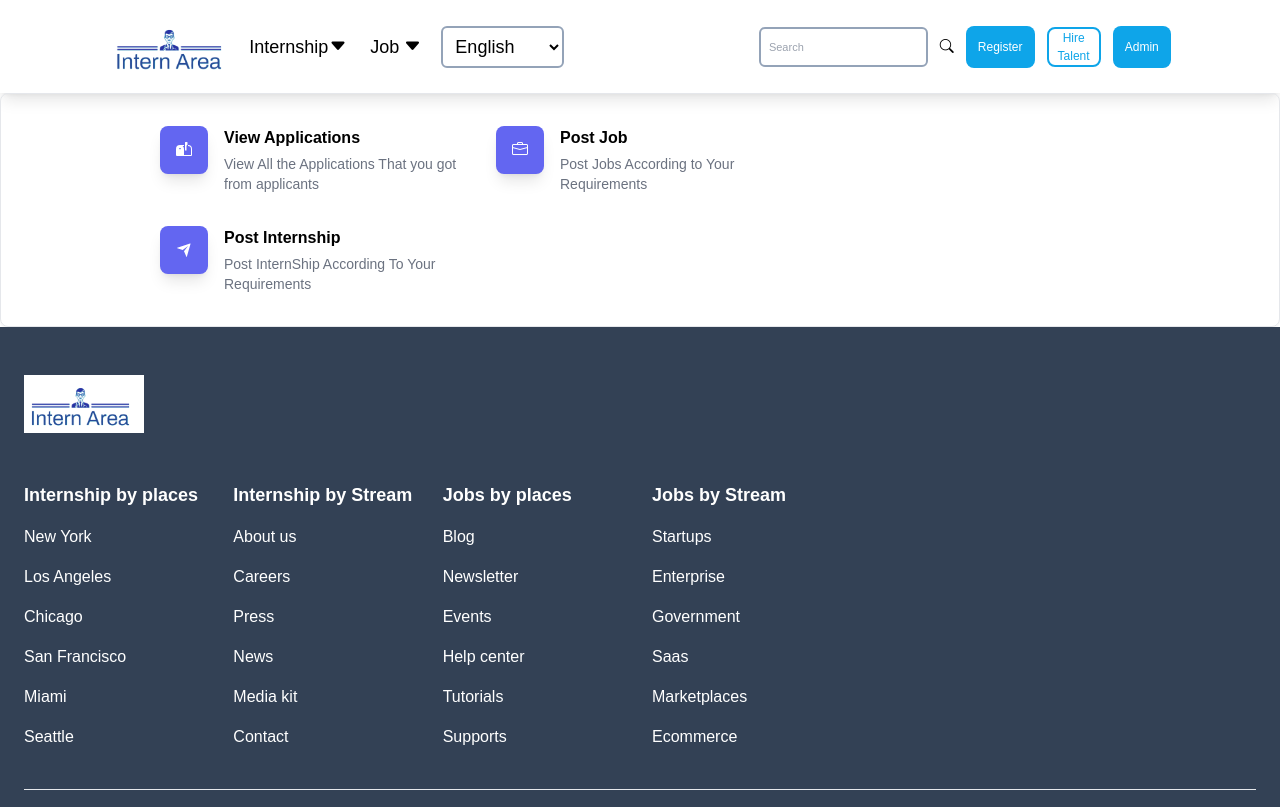
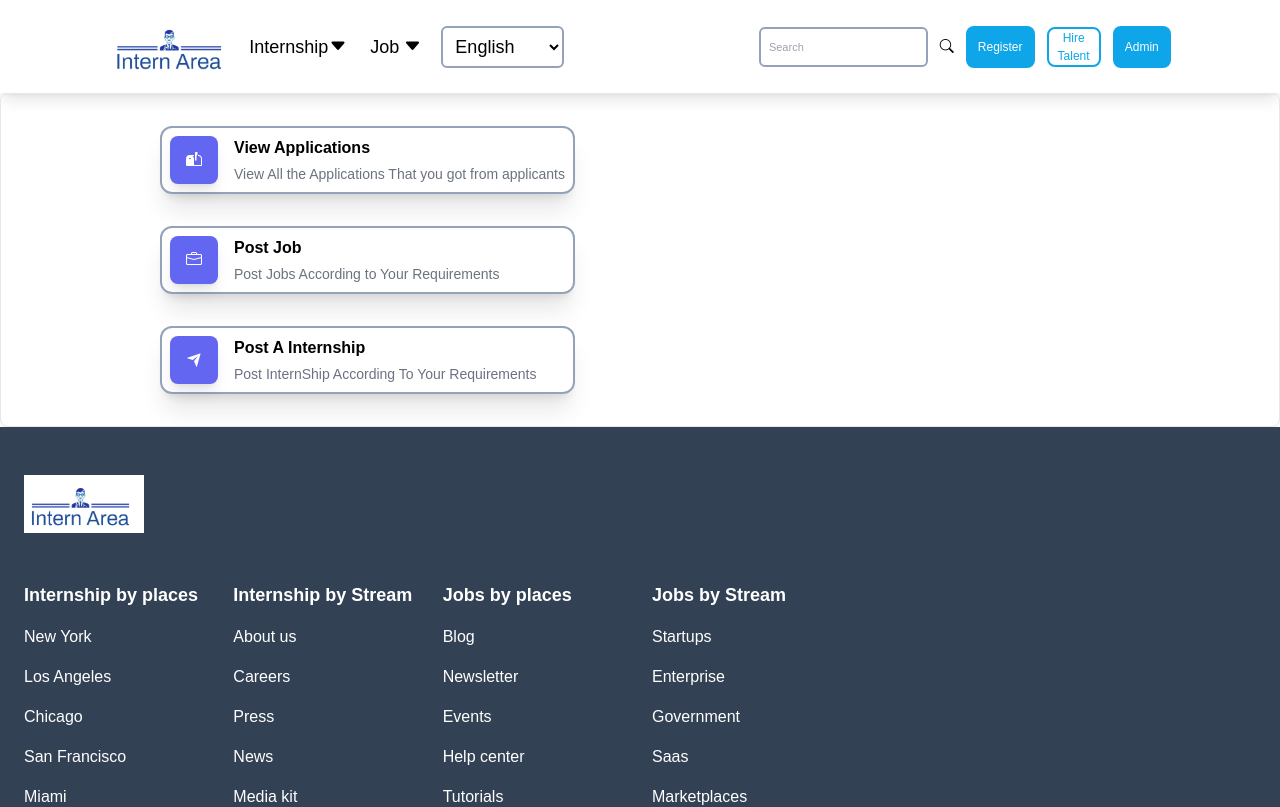
Before and after one commit to Hansadhwaja/internarea, a React (Create React App) app in the folder frontend/: page /adminepanel in a window 1280 px wide. Shown: the top 807 px of the page. Built offline with nearby package versions, Linux system fonts and the light colour scheme; no server answers; some icons are missing.

Commit message:
added back button for user

```diff
--- a/frontend/src/Admin/Adminpanel.jsx
+++ b/frontend/src/Admin/Adminpanel.jsx
@@ -8,8 +8,8 @@ function Adminpanel() {
   return (
       <div class="w-full overflow-hidden rounded-lg border bg-inherit shadow-sm block">
         <div class="mx-auto flex max-w-screen-lg items-center gap-8 p-8">
-          <div class="grid w-2/3 grid-cols-2 gap-8">
-            <div>
+          <div class="gap-8 flex flex-col">
+            <div className='shadow-xl border-2 border-slate-400 p-2 rounded-xl'>
               <Link to="/applications" class="group flex gap-4">
                 <div class="flex h-10 w-10 shrink-0 items-center justify-center rounded-lg bg-indigo-500 text-white shadow-lg transition duration-100 group-hover:bg-indigo-600 group-active:bg-indigo-700 md:h-12 md:w-12">
                   <BsMailbox2Flag />
@@ -21,7 +21,7 @@ function Adminpanel() {
                 </div>
               </Link>
             </div>
-            <div>
+            <div  className='shadow-xl border-2 border-slate-400 p-2 rounded-xl'>
               <Link to={"/postJob"} class="group flex gap-4">
                 <div class="flex h-10 w-10 shrink-0 items-center justify-center rounded-lg bg-indigo-500 text-white shadow-lg transition duration-100 group-hover:bg-indigo-600 group-active:bg-indigo-700 md:h-12 md:w-12">
                   <i class="bi bi-briefcase"></i>
@@ -33,13 +33,13 @@ function Adminpanel() {
                 </div>
               </Link>
             </div>
-            <div>
+            <div  className='shadow-xl border-2 border-slate-400 p-2 rounded-xl'>
               <Link to={"/postInternship"} class="group flex gap-4">
                 <div class="flex h-10 w-10 shrink-0 items-center justify-center rounded-lg bg-indigo-500 text-white shadow-lg transition duration-100 group-hover:bg-indigo-600 group-active:bg-indigo-700 md:h-12 md:w-12">
                   <RiSendPlaneFill />
                 </div>
                 <div>
-                  <div class="mb-1 font-semibold">{t('Post Internship')}</div>
+                  <div class="mb-1 font-semibold">{t('Post A Internship')}</div>
                   <p class="text-sm text-gray-500">{t('postIntText')}</p>
                 </div>
               </Link>
--- a/frontend/src/Applications/DeatilApplicationUser.jsx
+++ b/frontend/src/Applications/DeatilApplicationUser.jsx
@@ -24,7 +24,10 @@ function DeatilApplication() {
 
   return (
     <div>
-     <Link to={'/userapplication'} className='p-2 bg-sky-500 text-white my-auto rounded-lg'>{t('Back')}</Link>
+    <div className='m-3'>
+    <Link to={'/userapplication'} className='p-2 bg-sky-500 text-white my-auto rounded-lg'>{t('Back')}</Link>
+    </div>
+
       {
         data.map((data) => (
           <section class="text-gray-600  overflow-hidden">
@@ -37,7 +40,7 @@ function DeatilApplication() {
                     <p class="text-gray-900 font-bold ">{data.company}</p>
                   </div>
                   <div>
-                    <h2>{t('Cover Letter')}</h2>
+                    <h2>{t('Cover letter')}</h2>
                     <p class="font-bold">{data.coverLetter}</p>
                   </div>
 
--- a/frontend/src/locales/en/translation.json
+++ b/frontend/src/locales/en/translation.json
@@ -102,7 +102,7 @@
   "Applyion for": "Applyion for",
   "Your resume": "Your resume",
   "resumeText": "Your current resume will be submitted along with the application",
-  "Cover letter": "Cover letter",
+  "Cover letter": "Cover Letter",
   "coverText": "Why should we hire for this role?",
   "Your availiblity": "Your availiblity",
   "Confirm your availiblity": "Confirm your availiblity",
--- a/frontend/src/profile/UserApplicatiom.jsx
+++ b/frontend/src/profile/UserApplicatiom.jsx
@@ -32,7 +32,10 @@ function UserApplication() {
 
   return (
     <div>
-     <Link to={'/profile'} className='p-2 bg-sky-500 text-white my-auto rounded-lg'>{t('Back')}</Link>
+    <div className='m-3'>
+    <Link to={'/'} className='p-2 bg-sky-500 text-white my-auto rounded-lg'>{t('Back')}</Link>
+    </div>
+
       <div className='hidden md:flex flex-col'>
 
         <h1 className='text-3xl font-semibold mt-3 text-center'>{t('Total Applications')}</h1>
```
